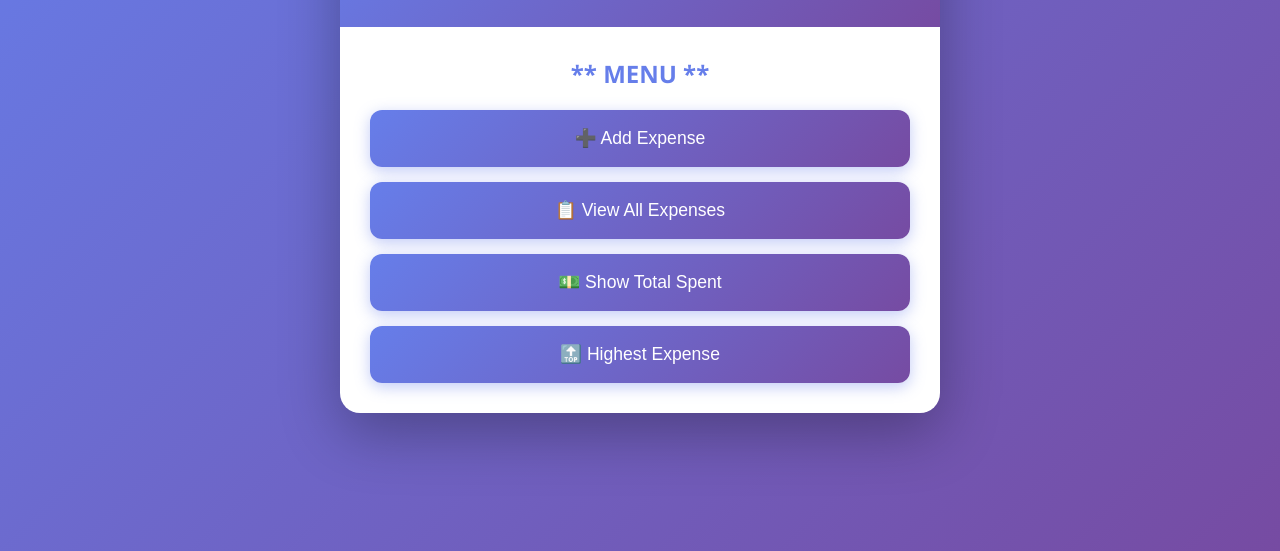
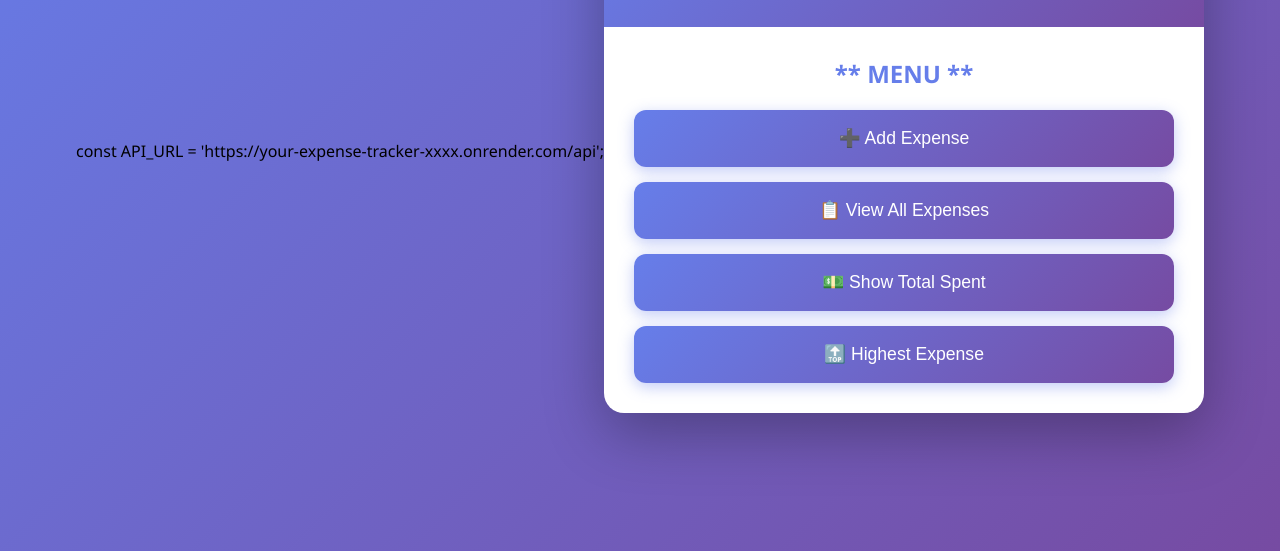
Before and after one commit to ipsi1227/expense-tracker, a website: page public/index.html in a window 1280 px wide. Shown: the part 249-800 px from the top of the page. Drawn offline with Linux system fonts and the light colour scheme.

Commit message:
Fix HTML structure and add API URL

```diff
--- a/public/index.html
+++ b/public/index.html
@@ -1,6 +1,7 @@
 <!DOCTYPE html>
 <html lang="en">
 <head>
+    const API_URL = 'https://your-expense-tracker-xxxx.onrender.com/api';
     <meta charset="UTF-8">
     <meta name="viewport" content="width=device-width, initial-scale=1.0">
     <title>💰 Expense Tracker Pro</title>
@@ -457,4 +458,5 @@
         }
     </script>
 </body>
+
 </html>
```
